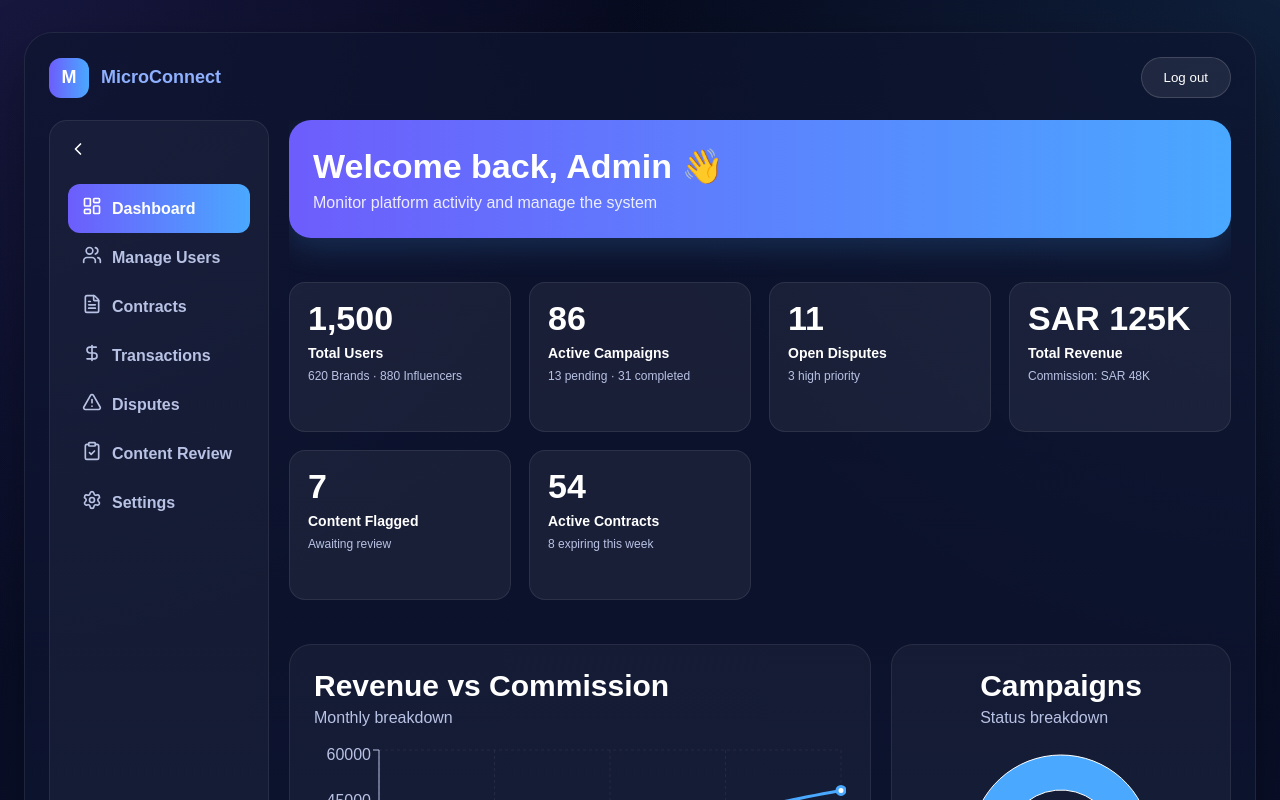
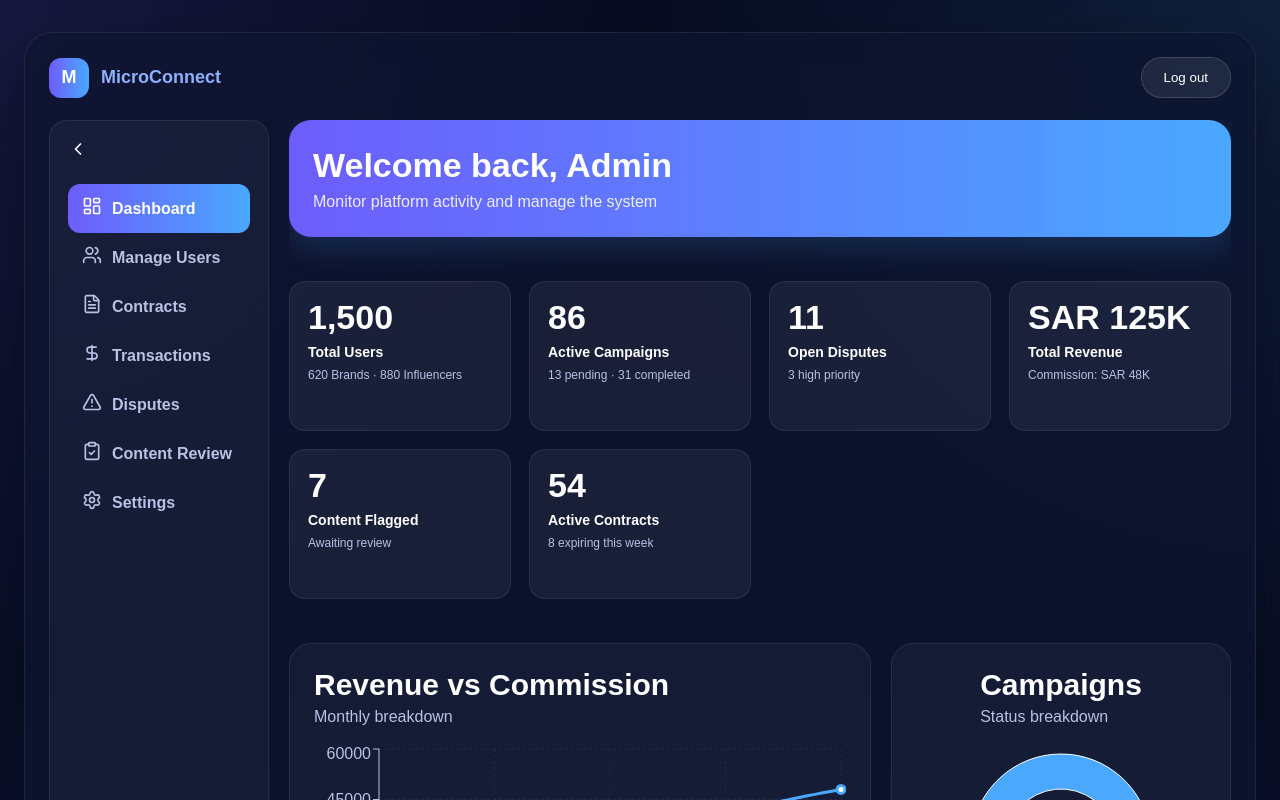
Before and after one commit to Ala234/MicroConnect, a React (Vite) app in the folder front-end/: page /admin in a window 1280 px wide. Shown: the top 800 px of the page. Built offline with nearby package versions, Linux system fonts and the light colour scheme.

Commit message:
Modify Admin Dashboard

```diff
--- a/front-end/src/pages/admin/AdminDashboard.jsx
+++ b/front-end/src/pages/admin/AdminDashboard.jsx
@@ -115,7 +115,7 @@ export default function AdminDashboard() {
 
             {/* HERO */}
             <div className="dashboard-hero">
-              <h1>Welcome back, {user.name || 'Admin'} 👋</h1>
+              <h1>Welcome back, {user.name || 'Admin'}</h1>
               <p>Monitor platform activity and manage the system</p>
             </div>
 
```
